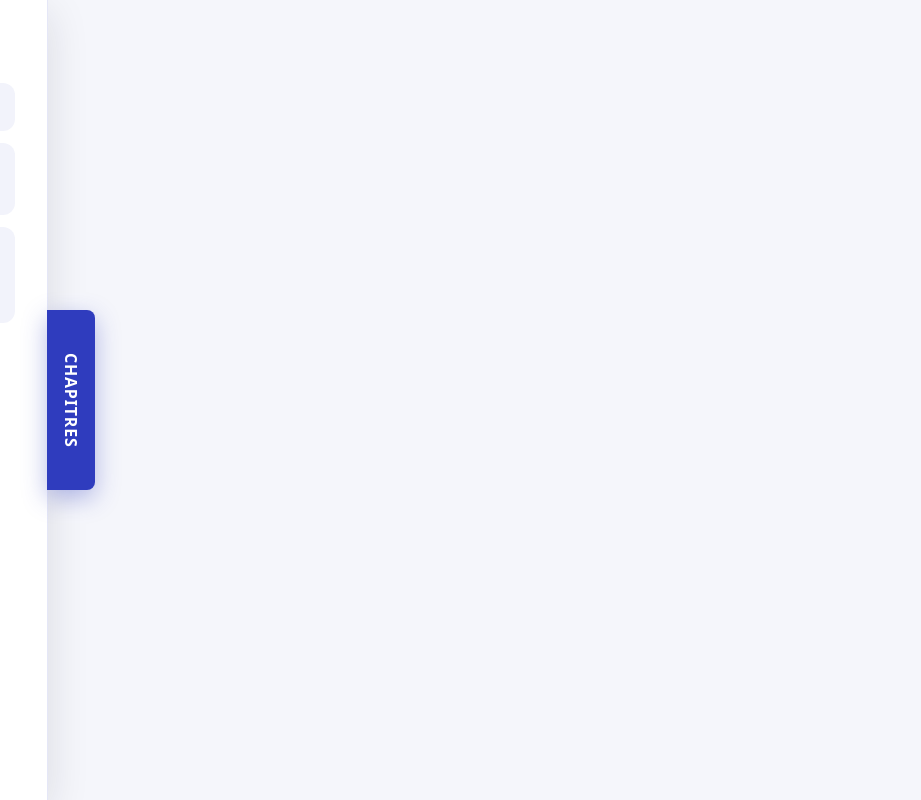
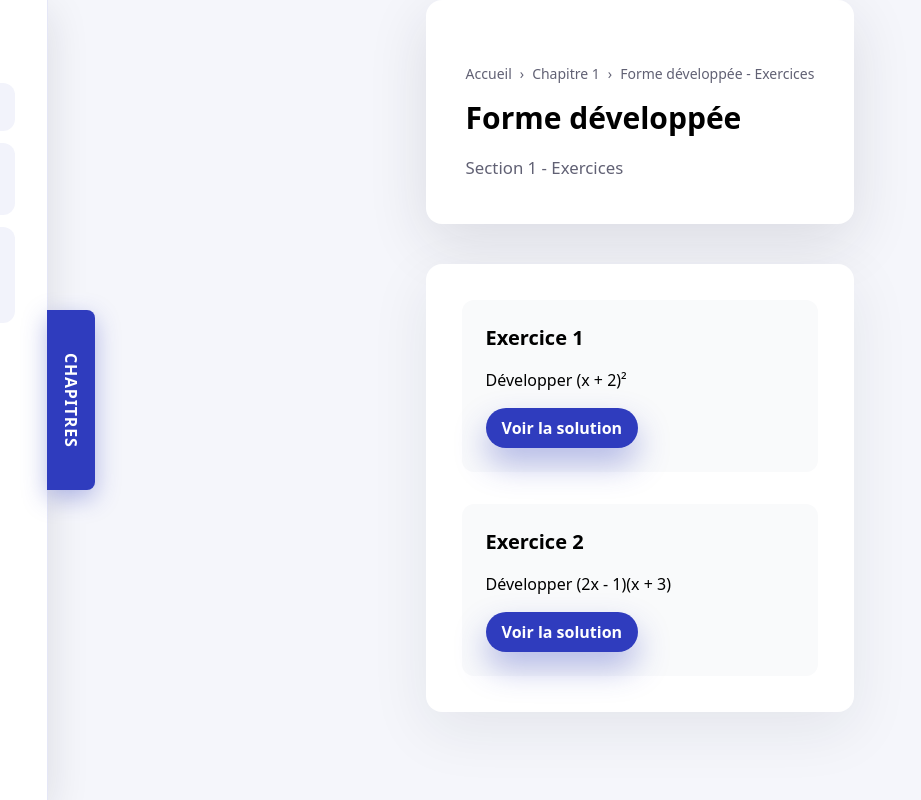
Before and after one commit to Fwaaai/new-mathejm, a React (Vite) app: page /chapitres/chapitre-1/exercices/section-01 in a window 1280 px wide. Shown: the whole page, without its empty margins (0-921 px from the left). Built offline with nearby package versions, Linux system fonts and the light colour scheme.

Commit message:
added a bunch of errors also added not found page

```diff
--- a/index.css
+++ b/index.css
@@ -28,4 +28,10 @@
   .breadcrumb {
     @apply flex items-center gap-2 text-sm text-muted mt-6;
   }
+  .prim-btn {
+    @apply self-start inline-flex items-center justify-center rounded-full bg-accent text-white font-semibold no-underline shadow-[0_16px_32px_rgba(47,60,190,0.35)] transition-transform duration-200 hover:-translate-y-0.5 hover:shadow-[0_22px_44px_rgba(47,60,190,0.4)] focus:-translate-y-0.5 focus:shadow-[0_22px_44px_rgba(47,60,190,0.4)];
+  }
+  .scnd-btn {
+    @apply self-start inline-flex items-center justify-center rounded-full border-2 border-[rgba(47,60,190,0.4)] text-accent font-semibold no-underline hover:bg-[rgba(47,60,190,0.08)] focus:bg-[rgba(47,60,190,0.08)];
+  }
 }
--- a/src/App.tsx
+++ b/src/App.tsx
@@ -3,7 +3,9 @@ import { Routes, Route } from "react-router-dom";
 import Sidebar from "./components/sidebar";
 import Accueil from "./pages/accueil";
 import Chap1 from "./pages/chap1";
-import Section from "./pages/section";
+import TheorySection from "./pages/TheorySection";
+import ExerciseSection from "./pages/ExerciseSection";
+import NotFound from "./pages/NotFound";
 
 export default function App(): React.JSX.Element {
   return (
@@ -14,9 +16,14 @@ export default function App(): React.JSX.Element {
           <Route path="/" element={<Accueil />} />
           <Route path="/chapitres/chapitre-1" element={<Chap1 />} />
           <Route
-            path="/chapitres/chapitre-1/:sectionId"
-            element={<Section />}
+            path="/chapitres/chapitre-1/sections/:sectionId"
+            element={<TheorySection />}
           />
+          <Route
+            path="/chapitres/chapitre-1/exercices/:sectionId"
+            element={<ExerciseSection />}
+          />
+          <Route path="*" element={<NotFound />} />
         </Routes>
       </main>
     </div>
--- /dev/null
+++ b/src/content/chapitre-1/section01.ts
@@ -0,0 +1,69 @@
+export interface SectionContent {
+  id: string;
+  title: string;
+  content: {
+    theory: string;
+    examples: Array<{
+      problem: string;
+      solution: string;
+    }>;
+    exercises: Array<{
+      problem: string;
+      solution?: string;  // Optional, if you want to hide solutions initially
+    }>;
+  };
+}
+
+export const section01: SectionContent = {
+  id: "section-01",
+  title: "Forme développée",
+  content: {
+    theory: `
+      La forme développée d'un polynôme du second degré est une expression de la forme :
+
+      ax² + bx + c, où :
+      - a ≠ 0 (sinon ce n'est pas un polynôme du second degré)
+      - b et c sont des nombres réels quelconques
+
+      Exemples :
+      - 2x² + 3x + 1
+      - -x² + 4
+      - x² - 2x
+    `,
+    examples: [
+      {
+        problem: "Développer (x + 2)²",
+        solution: `
+          (x + 2)² = x² + 4x + 4
+
+          Méthode :
+          1. On utilise l'identité remarquable (a + b)² = a² + 2ab + b²
+          2. Ici, a = x et b = 2
+          3. Donc : x² + 2(x)(2) + 2²
+          4. Simplifie : x² + 4x + 4
+        `
+      },
+      {
+        problem: "Développer (2x - 1)(x + 3)",
+        solution: `
+          (2x - 1)(x + 3) = 2x² + 6x - x - 3 = 2x² + 5x - 3
+
+          Méthode :
+          1. On distribue le premier terme (2x) : 2x(x) + 2x(3)
+          2. On distribue le second terme (-1) : -1(x) + -1(3)
+          3. On regroupe les termes semblables
+        `
+      }
+    ],
+    exercises: [
+      {
+        problem: "Développer (x - 3)²",
+        solution: "x² - 6x + 9"
+      },
+      {
+        problem: "Développer (2x + 1)(3x - 2)",
+        solution: "6x² + x - 2"
+      }
+    ]
+  }
+};
--- /dev/null
+++ b/src/pages/ExerciseSection.tsx
@@ -0,0 +1,76 @@
+import React from 'react';
+import { Link, useParams } from 'react-router-dom';
+import NotFound from './NotFound';
+
+export default function ExerciseSection(): React.JSX.Element {
+  const { sectionId } = useParams();
+
+  // Will implement content fetching later
+  const sectionData = {
+    id: sectionId,
+    number: "Section 1",
+    title: "Forme développée",
+    exercises: [
+      {
+        id: 1,
+        question: "Développer (x + 2)²",
+        solution: "x² + 4x + 4"
+      },
+      {
+        id: 2,
+        question: "Développer (2x - 1)(x + 3)",
+        solution: "2x² + 5x - 3"
+      }
+    ]
+  };
+
+  const [showSolution, setShowSolution] = React.useState<number | null>(null);
+
+  return (
+    <main>
+      <header className="intro">
+        <nav className="breadcrumb" aria-label="Fil d'Ariane">
+          <Link to="/">Accueil</Link>
+          <span className="breadcrumb__separator" aria-hidden="true">›</span>
+          <Link to="/chapitres/chapitre-1">Chapitre 1</Link>
+          <span className="breadcrumb__separator" aria-hidden="true">›</span>
+          <span className="breadcrumb__current">{sectionData.title} - Exercices</span>
+        </nav>
+        <h1 className="intro-title">{sectionData.title}</h1>
+        <p className="intro-lead">{sectionData.number} - Exercices</p>
+      </header>
+
+      <div className="mt-10 bg-white p-9 rounded-2xl shadow-[0_18px_60px_rgba(31,35,53,0.08)]">
+        <section className="space-y-8">
+          {sectionData.exercises.map((exercise) => (
+            <div
+              key={exercise.id}
+              className="p-6 bg-gray-50 rounded-xl"
+            >
+              <h3 className="text-xl font-semibold mb-4">
+                Exercice {exercise.id}
+              </h3>
+              <p className="mb-4">{exercise.question}</p>
+
+              <button
+                className="prim-btn px-4 py-2"
+                onClick={() => setShowSolution(
+                  showSolution === exercise.id ? null : exercise.id
+                )}
+              >
+                {showSolution === exercise.id ? 'Masquer la solution' : 'Voir la solution'}
+              </button>
+
+              {showSolution === exercise.id && (
+                <div className="mt-4 p-4 bg-white rounded-lg border border-accent/20">
+                  <p className="font-medium">Solution:</p>
+                  <p>{exercise.solution}</p>
+                </div>
+              )}
+            </div>
+          ))}
+        </section>
+      </div>
+    </main>
+  );
+}
--- /dev/null
+++ b/src/pages/NotFound.tsx
@@ -0,0 +1,21 @@
+import React from 'react';
+import { Link } from 'react-router-dom';
+
+export default function NotFound(): React.JSX.Element {
+  return (
+    // Outer container to take full height and center content
+    <div className="min-h-screen w-full flex items-center justify-center">
+      {/* Content container */}
+      <div className="bg-surface text-5xl rounded-4xl p-10 text-center">
+        404 Page non trouvée
+        <br />
+        <span className="text-2xl block mt-4">
+          Retournez sur le site:
+          <Link to="/" className="prim-btn py-3 px-4 m-4 inline-block text-lg">
+            Vers l'Accueil
+          </Link>
+        </span>
+      </div>
+    </div>
+  );
+}
--- /dev/null
+++ b/src/pages/TheorySection.tsx
@@ -0,0 +1,38 @@
+import React from 'react';
+import { Link, useParams } from 'react-router-dom';
+import NotFound from './NotFound';
+
+export default function TheorySection(): React.JSX.Element {
+  const { sectionId } = useParams();
+
+  // Will implement content fetching later
+  const sectionData = {
+    id: sectionId,
+    number: "Section 1",
+    title: "Forme développée"
+  };
+
+  return (
+    <main>
+      <header className="intro">
+        <nav className="breadcrumb" aria-label="Fil d'Ariane">
+          <Link to="/">Accueil</Link>
+          <span className="breadcrumb__separator" aria-hidden="true">›</span>
+          <Link to="/chapitres/chapitre-1">Chapitre 1</Link>
+          <span className="breadcrumb__separator" aria-hidden="true">›</span>
+          <span className="breadcrumb__current">{sectionData.title} - Cours</span>
+        </nav>
+        <h1 className="intro-title">{sectionData.title}</h1>
+        <p className="intro-lead">{sectionData.number} - Cours</p>
+      </header>
+
+      <div className="mt-10 bg-white p-9 rounded-2xl shadow-[0_18px_60px_rgba(31,35,53,0.08)]">
+        <section className="prose max-w-none">
+          {/* Theory content will go here */}
+          <h2>Cours à venir</h2>
+          <p>Le contenu du cours sera bientôt disponible.</p>
+        </section>
+      </div>
+    </main>
+  );
+}
--- a/src/pages/chap1.tsx
+++ b/src/pages/chap1.tsx
@@ -122,13 +122,12 @@ export default function Chap1(): React.JSX.Element {
             <div className="mt-2 flex flex-wrap gap-3">
               <Link
                 to={`/chapitres/chapitre-1/sections/${section.id}`}
-                className="self-start inline-flex items-center justify-center px-5 py-2.5 rounded-full bg-accent text-white font-semibold no-underline shadow-[0_16px_32px_rgba(47,60,190,0.35)] transition-transform duration-200 hover:-translate-y-0.5 hover:shadow-[0_22px_44px_rgba(47,60,190,0.4)] focus:-translate-y-0.5 focus:shadow-[0_22px_44px_rgba(47,60,190,0.4)] "
-              >
+                className="prim-btn px-5 py-2.5">
                 Cours
               </Link>
               <Link
                 to={`/chapitres/chapitre-1/exercices/${section.id}`}
-                className="self-start inline-flex items-center justify-center px-4 py-2 rounded-full border-2 border-[rgba(47,60,190,0.4)] text-accent font-semibold no-underline hover:bg-[rgba(47,60,190,0.08)] focus:bg-[rgba(47,60,190,0.08)]"
+                className="scnd-btn px-4 py-2"
               >
                 Exercices
               </Link>
--- a/src/pages/section.tsx
+++ b/src/pages/section.tsx
@@ -1,5 +1,12 @@
 import React from "react";
 import { Link, useParams } from "react-router-dom";
+import NotFound from "./NotFound";
+import { type SectionContent } from "../content/chapitre-1/section01";
+
+// Import all section content
+import section01 from "../content/chapitre-1/section01";
+
+const sections = [section01]; // Add other sections as you create them
 
 export default function Section(): React.JSX.Element {
   const { sectionId } = useParams();
@@ -101,7 +108,7 @@ export default function Section(): React.JSX.Element {
   }, [sectionId]);
 
   if (!sectionDetails) {
-    return <div>Section non trouvée</div>;
+    return <NotFound />;
   }
 
   return (
@@ -123,7 +130,50 @@ export default function Section(): React.JSX.Element {
       </header>
 
       <div className="mt-10 bg-white p-9 rounded-2xl shadow-[0_18px_60px_rgba(31,35,53,0.08)]">
-        {/* Section content will go here */}
+        {/* Théorie */}
+        <section className="mb-8">
+          <h2 className="text-2xl font-semibold mb-4">Théorie</h2>
+          <div className="prose max-w-none">
+            {section01.content.theory.split('\n').map((line, i) => (
+              <p key={i} className="mb-2">{line}</p>
+            ))}
+          </div>
+        </section>
+
+        {/* Exemples */}
+        <section className="mb-8">
+          <h2 className="text-2xl font-semibold mb-4">Exemples</h2>
+          <div className="space-y-6">
+            {section01.content.examples.map((example, i) => (
+              <div key={i} className="p-4 bg-gray-50 rounded-lg">
+                <h3 className="font-semibold mb-2">Exemple {i + 1}: {example.problem}</h3>
+                <div className="prose max-w-none">
+                  {example.solution.split('\n').map((line, j) => (
+                    <p key={j} className="mb-2">{line}</p>
+                  ))}
+                </div>
+              </div>
+            ))}
+          </div>
+        </section>
+
+        {/* Exercices */}
+        <section>
+          <h2 className="text-2xl font-semibold mb-4">Exercices</h2>
+          <div className="space-y-6">
+            {section01.content.exercises.map((exercise, i) => (
+              <div key={i} className="p-4 bg-gray-50 rounded-lg">
+                <h3 className="font-semibold mb-2">Exercice {i + 1}: {exercise.problem}</h3>
+                <button
+                  className="mt-2 text-accent hover:underline"
+                  onClick={() => alert(exercise.solution)}
+                >
+                  Voir la solution
+                </button>
+              </div>
+            ))}
+          </div>
+        </section>
       </div>
     </main>
   );
```
